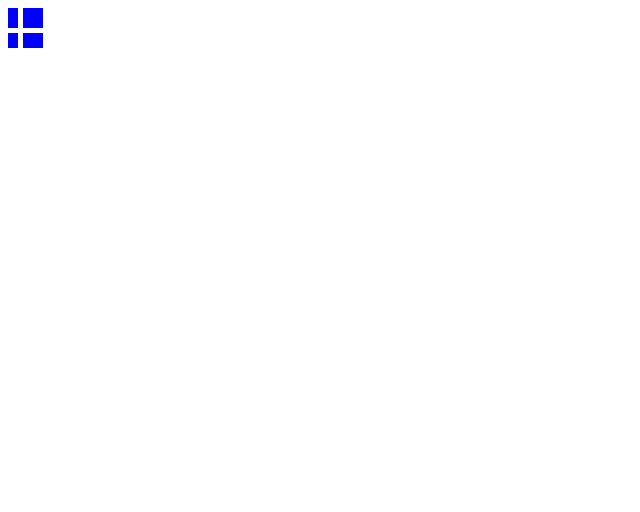
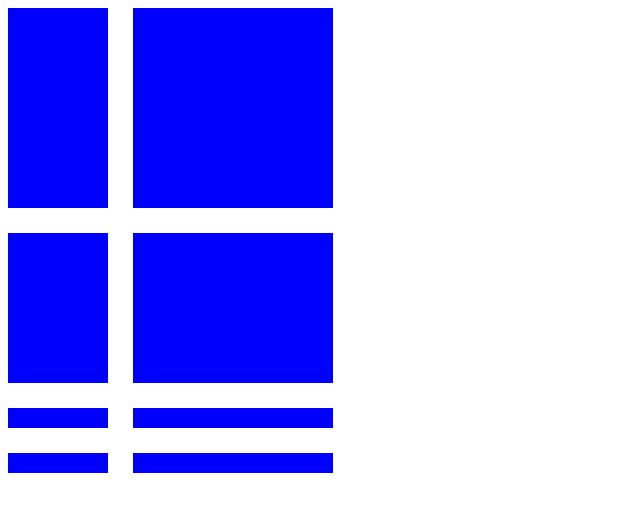
Before and after one commit to gwuiinKim/css, a plain HTML site: page grid.html in a window 1280 px wide. Shown: the whole page, without its empty margins (0-640 px from the left). Drawn offline with Linux system fonts and the light colour scheme.

Commit message:
auto rows and columns

```diff
--- a/grid.html
+++ b/grid.html
@@ -8,10 +8,13 @@
     <style>
       .father {
         display: grid;
-        grid-template-columns: 10px 20px;
-        grid-template-rows: 20px 15px;
-        grid-gap: 5px;
+        grid-template-columns: 100px 200px;
+        grid-template-rows: 200px 150px;
+        grid-gap: 25px;
+        grid-auto-flow: row;
+        grid-auto-rows: 20px;
       }
+
       .box {
         background-color: blue;
       }
@@ -24,6 +27,11 @@
       <div class="box"></div>
       <div class="box"></div>
       <div class="box"></div>
+      <div class="box"></div>
+
+      <div class="box"></div>
+
+      <div class="box"></div>
     </div>
   </body>
 </html>
```
